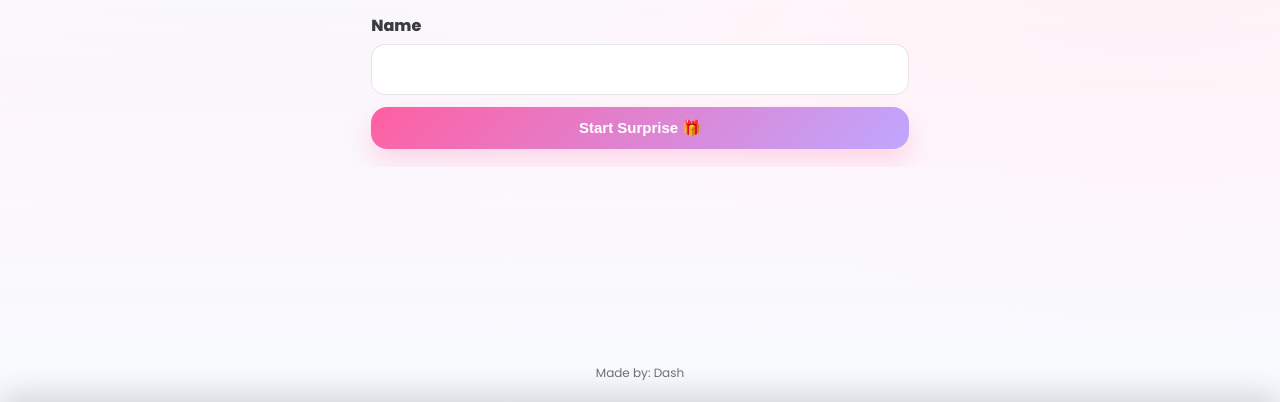
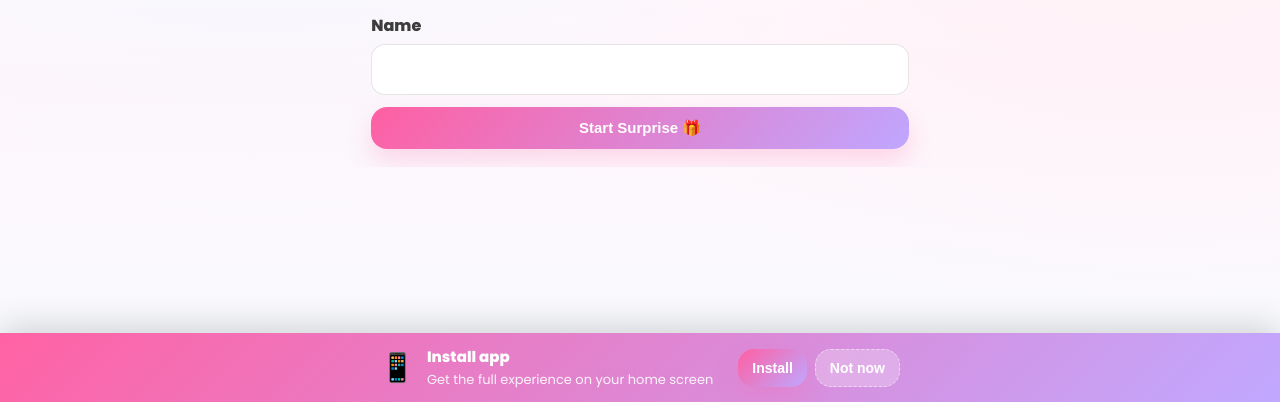
Before and after one commit to Dashersd/Birthday, a website built with Vite: page index.html in a window 1280 px wide. Shown: the part 398-800 px from the top of the page. Built offline with nearby package versions, Linux system fonts and the light colour scheme.

Commit message:
fix: resolve syntax error in script.js and update script tag to module

```diff
--- a/index.html
+++ b/index.html
@@ -196,6 +196,6 @@
     </div>
   </div>
 
-  <script src="script.js"></script>
+  <script type="module" src="script.js"></script>
 </body>
 </html>
--- a/script.js
+++ b/script.js
@@ -421,6 +421,7 @@ const screens = {
   }
 
   // If browser fires beforeinstallprompt (e.g. Chrome Android), also show banner then
+  if (installBtn) {
     installBtn.addEventListener("click", async () => {
       if (deferredInstallPrompt) {
         deferredInstallPrompt.prompt();
```
Also changed, not shown: dist/assets/index-CUCStxQn.css (added), dist/assets/index-DW7S57Hf.js (added), dist/icon.svg (added), dist/index.html (added), dist/manifest.json (added), dist/sw.js (added), 1 other file.
